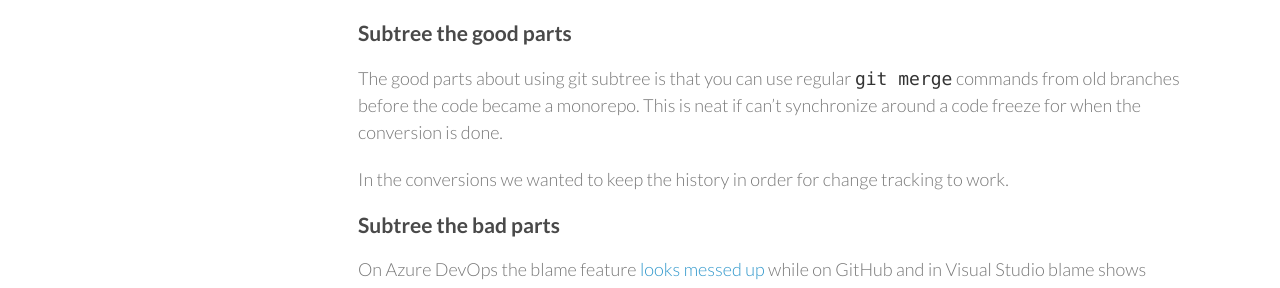
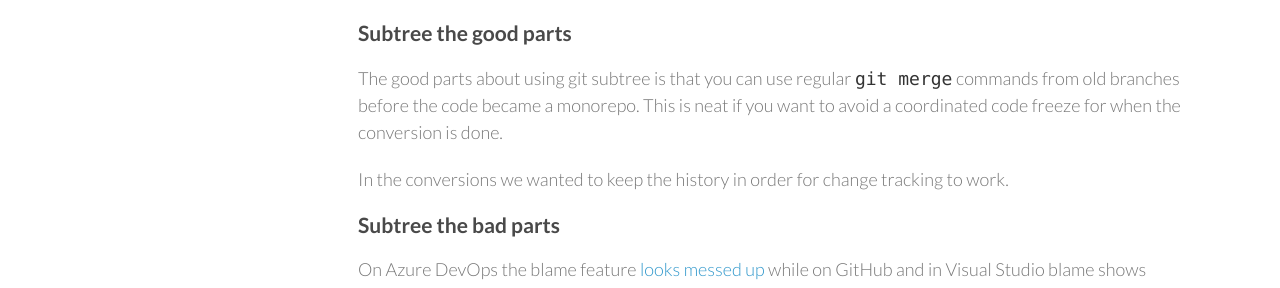
Before and after one commit to wallymathieu/assertfail, a Jekyll site: the page built from _posts/2025-05-07-Monorepo-conversion-continued.md, in a window 1280 px wide. Shown: the part 331-619 px from the top of the page. Built offline with Jekyll 4.4.1, drawn with Linux system fonts in a browser that asks for light colours; nearby versions of some CDN libraries.

Commit message:
coordinated code freeze

```diff
--- a/_posts/2025-05-07-Monorepo-conversion-continued.md
+++ b/_posts/2025-05-07-Monorepo-conversion-continued.md
@@ -12,7 +12,7 @@ Since then we have learned some lessons. Also note that the monorepo conversions
 
 ### Subtree the good parts
 
-The good parts about using git subtree is that you can use regular `git merge` commands from old branches before the code became a monorepo. This is neat if can't synchronize around a code freeze for when the conversion is done.
+The good parts about using git subtree is that you can use regular `git merge` commands from old branches before the code became a monorepo. This is neat if you want to avoid a coordinated code freeze for when the conversion is done.
 
 In the conversions we wanted to keep the history in order for change tracking to work.
 
```
